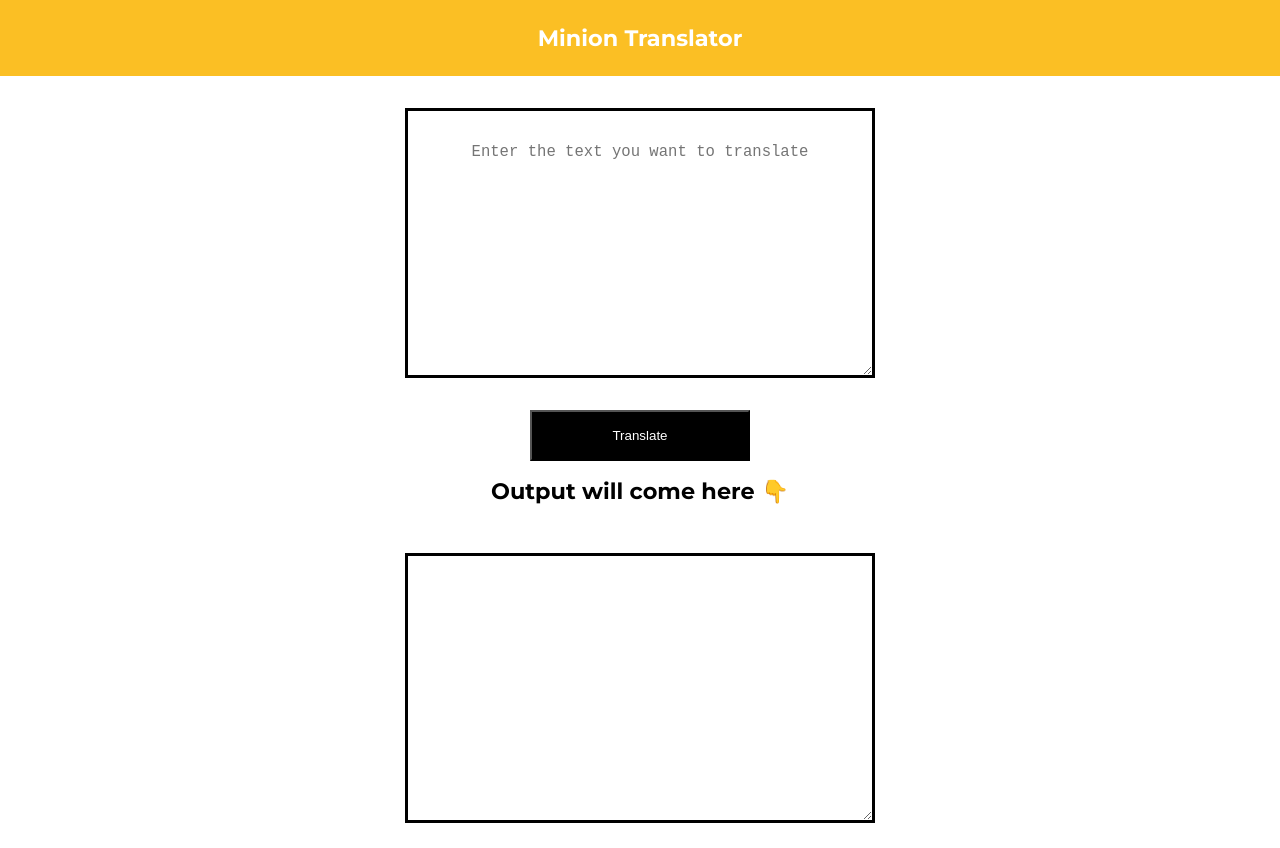
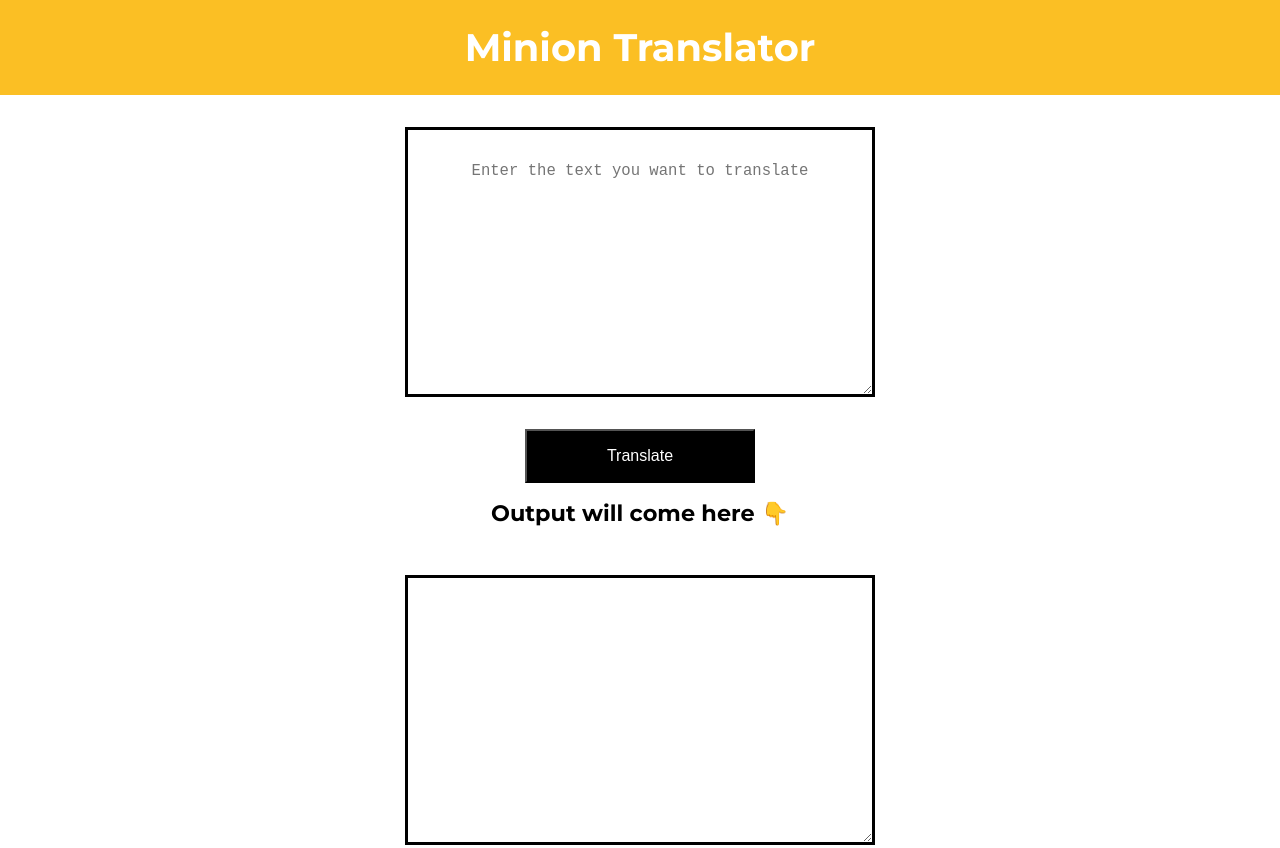
Before and after one commit to AshishPadma/banana-speak-project, a plain HTML site: page index.html in a window 1280 px wide. Shown: the top 848 px of the page. Drawn offline with Linux system fonts and the light colour scheme.

Commit message:
update-styles

```diff
--- a/styles.css
+++ b/styles.css
@@ -24,7 +24,7 @@ body{
 .navigation .nav-brand {
     text-align: center;
     font-weight: bold;
-    font-size: 1.4rem;
+    font-size: 2.4rem;
 }
 
 #txt-input{
@@ -39,6 +39,7 @@ body{
 }
 
 .btn-translate{
+    font-size: 1.0rem;
     text-align: center;
     padding: 1rem 5rem;
     background-color: black;
```
